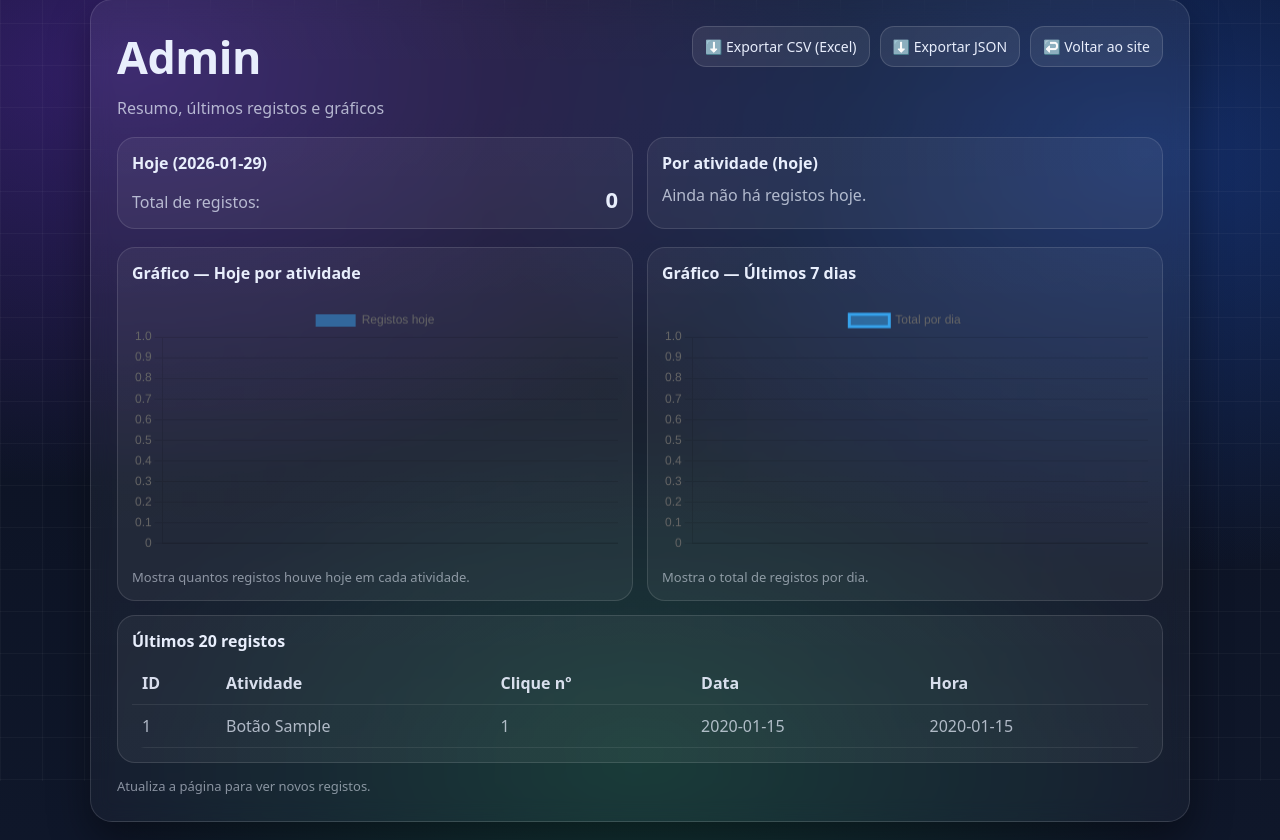
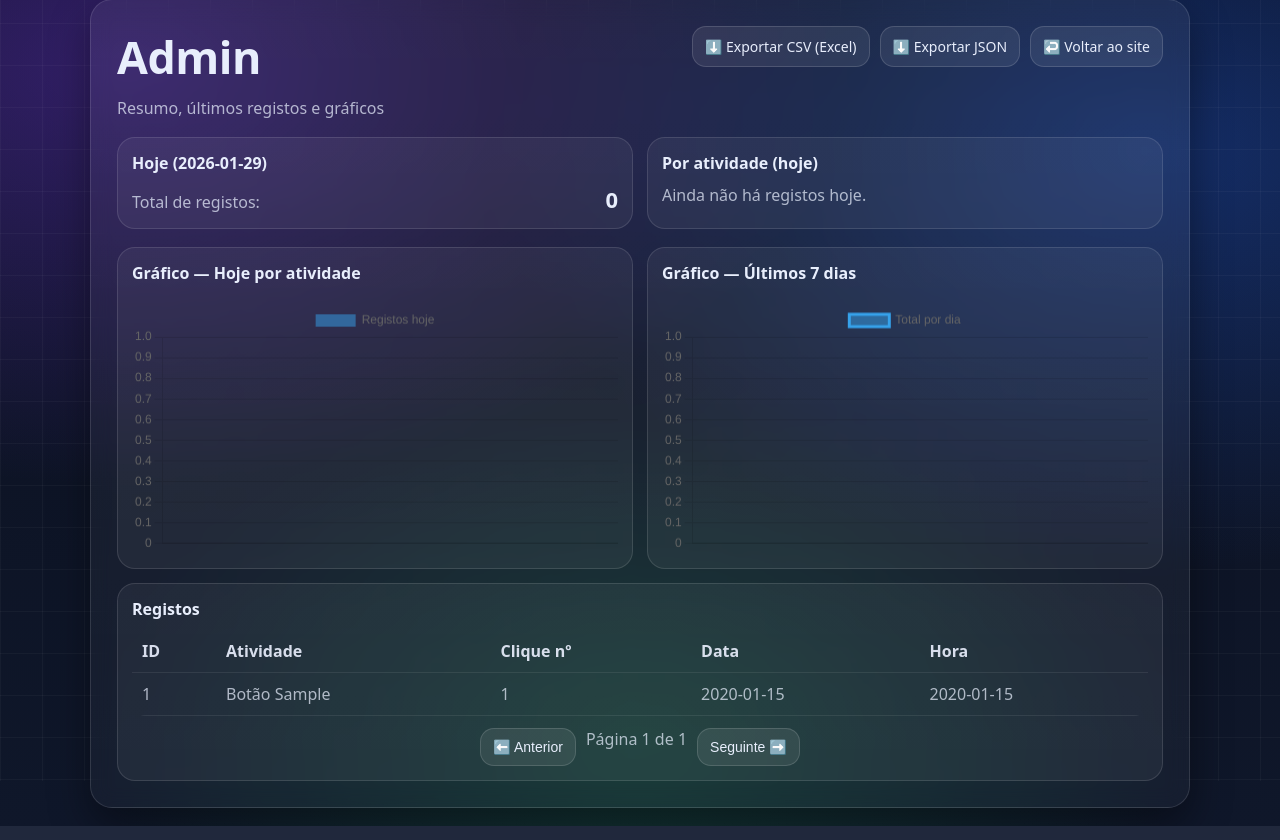
Before and after one commit to Vieira1-1/registo-cliques, a Flask app: page /admin in a window 1280 px wide. Shown: the part 19-859 px from the top of the page. Run offline with Flask 3, Linux system fonts and the light colour scheme; tables that the repository leaves empty hold one stand-in row (values such as "Sample post"); data that the repository does not hold is empty.

Commit message:
Update admin.html

```diff
--- a/templates/admin.html
+++ b/templates/admin.html
@@ -23,6 +23,7 @@
       </div>
     </div>
 
+    <!-- KPIs -->
     <section class="admin-grid">
       <div class="admin-box">
         <h2>Hoje ({{ today }})</h2>
@@ -50,13 +51,13 @@
       </div>
     </section>
 
+    <!-- GRÁFICOS -->
     <section class="admin-grid">
       <div class="admin-box">
         <h2>Gráfico — Hoje por atividade</h2>
         <div class="chart-wrap">
           <canvas id="chartToday"></canvas>
         </div>
-        <p class="hint">Mostra quantos registos houve hoje em cada atividade.</p>
       </div>
 
       <div class="admin-box">
@@ -64,18 +65,18 @@
         <div class="chart-wrap">
           <canvas id="chart7days"></canvas>
         </div>
-        <p class="hint">Mostra o total de registos por dia.</p>
       </div>
     </section>
 
+    <!-- TABELA COM PAGINAÇÃO -->
     <section class="admin-box admin-table-box">
-      <h2>Últimos 20 registos</h2>
+      <h2>Registos</h2>
 
       {% if recent|length == 0 %}
         <p class="admin-muted">Ainda não há registos.</p>
       {% else %}
         <div class="table-wrap">
-          <table class="admin-table">
+          <table class="admin-table" id="regTable">
             <thead>
               <tr>
                 <th>ID</th>
@@ -98,19 +99,65 @@
             </tbody>
           </table>
         </div>
+
+        <!-- CONTROLOS -->
+        <div class="admin-actions" style="margin-top:12px; justify-content:center">
+          <button class="action-btn" onclick="prevPage()">⬅️ Anterior</button>
+          <span class="admin-muted" id="pageInfo"></span>
+          <button class="action-btn" onclick="nextPage()">Seguinte ➡️</button>
+        </div>
       {% endif %}
     </section>
 
-    <p class="hint">Atualiza a página para ver novos registos.</p>
   </main>
 
   <script>
+    /* =======================
+       PAGINAÇÃO FRONT-END
+       ======================= */
+    const rowsPerPage = 10;   // 👈 X registos por página
+    const table = document.getElementById("regTable");
+    const rows = table ? Array.from(table.querySelectorAll("tbody tr")) : [];
+    let currentPage = 1;
+
+    function renderTable(){
+      const start = (currentPage - 1) * rowsPerPage;
+      const end = start + rowsPerPage;
+
+      rows.forEach((row, i) => {
+        row.style.display = (i >= start && i < end) ? "" : "none";
+      });
+
+      const totalPages = Math.max(1, Math.ceil(rows.length / rowsPerPage));
+      document.getElementById("pageInfo").textContent =
+        `Página ${currentPage} de ${totalPages}`;
+    }
+
+    function nextPage(){
+      const totalPages = Math.ceil(rows.length / rowsPerPage);
+      if (currentPage < totalPages){
+        currentPage++;
+        renderTable();
+      }
+    }
+
+    function prevPage(){
+      if (currentPage > 1){
+        currentPage--;
+        renderTable();
+      }
+    }
+
+    if (rows.length) renderTable();
+
+    /* =======================
+       GRÁFICOS
+       ======================= */
     async function loadTodayChart() {
       const res = await fetch("/api/stats/today");
       const data = await res.json();
 
-      const ctx = document.getElementById("chartToday");
-      new Chart(ctx, {
+      new Chart(document.getElementById("chartToday"), {
         type: "bar",
         data: {
           labels: data.labels,
@@ -121,7 +168,6 @@
         },
         options: {
           responsive: true,
-          plugins: { legend: { display: true } },
           scales: { y: { beginAtZero: true } }
         }
       });
@@ -131,8 +177,7 @@
       const res = await fetch("/api/stats/last7days");
       const data = await res.json();
 
-      const ctx = document.getElementById("chart7days");
-      new Chart(ctx, {
+      new Chart(document.getElementById("chart7days"), {
         type: "line",
         data: {
           labels: data.labels,
@@ -144,7 +189,6 @@
         },
         options: {
           responsive: true,
-          plugins: { legend: { display: true } },
           scales: { y: { beginAtZero: true } }
         }
       });
```
